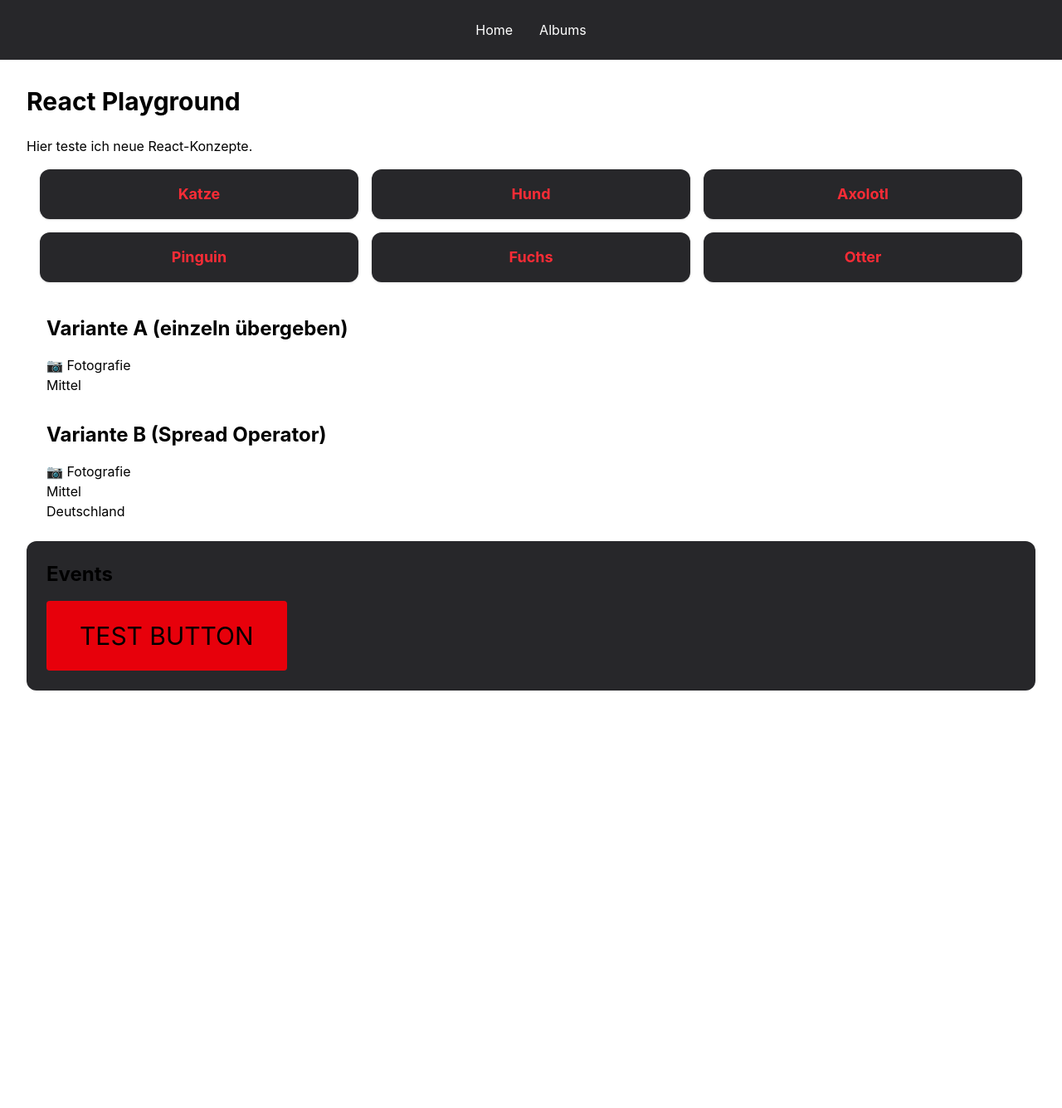
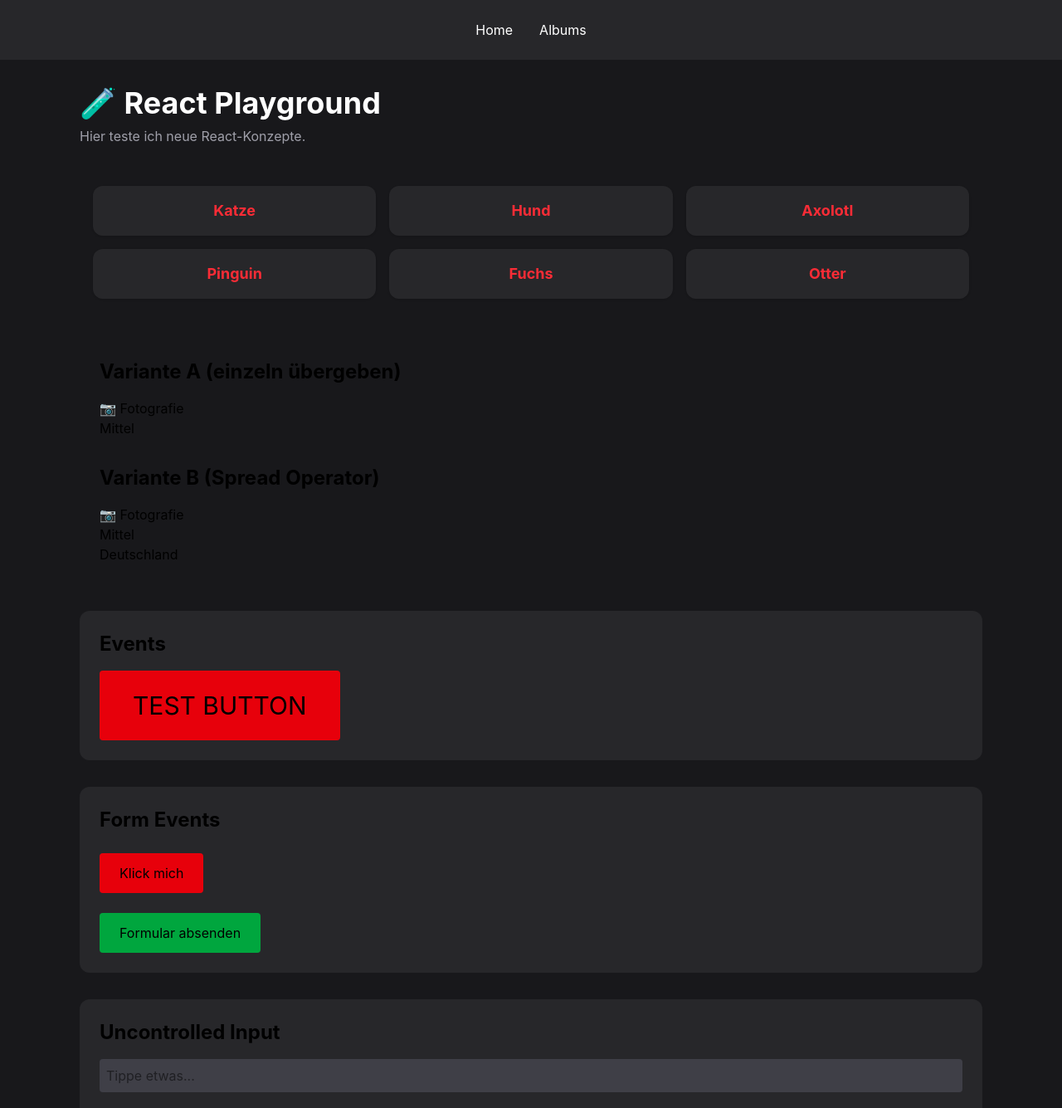
Before and after one commit to getzin/react-about-me, a React (Vite) app: page /playground in a window 1280 px wide. Shown: the top 1335 px of the page at 83% size. Before the commit the page ends 864 px from the top, so only its background shows below. Built offline with nearby package versions, Linux system fonts and the light colour scheme.

Commit message:
Add filter playground example and improve playground layout

```diff
--- /dev/null
+++ b/src/playground/ControlledInput.tsx
@@ -0,0 +1,42 @@
+import { useState } from "react";
+
+export default function ControlledInput() {
+  const [text, setText] = useState("");
+
+  console.log("Render:", text);
+
+  function handleChange(event: React.ChangeEvent<HTMLInputElement>) {
+    setText(event.target.value);
+    console.log("Beide kennen:", event.target.value);
+  }
+
+  return (
+    <div className="rounded-xl bg-zinc-800 p-6">
+      <h2 className="mb-4 text-2xl font-bold">Controlled Input</h2>
+
+      <input
+        type="text"
+        value={text}
+        onChange={handleChange}
+        placeholder="Tippe etwas..."
+        className="w-full rounded bg-zinc-700 p-2"
+      />
+
+      <button
+        onClick={() => {
+          setText("xxx");
+          console.log("Text:", text);
+        }}
+      >
+        Clear
+      </button>
+
+      <p>{text}</p>
+
+      <p className="mt-4">
+        React-State:
+        <span className="font-bold"> {text}</span>
+      </p>
+    </div>
+  );
+}
--- /dev/null
+++ b/src/playground/Counter.tsx
@@ -0,0 +1,19 @@
+import { useState } from "react";
+
+export default function Counter() {
+  const [count, setCount] = useState(0);
+  console.log("Render:", count);
+
+  function increment() {
+    console.log("Vor setCount:", count);
+    setCount(count + 1);
+    console.log("Nach setCount:", count);
+  }
+
+  return (
+    <div>
+      <p>Count: {count}</p>
+      <button onClick={increment}>Increment</button>
+    </div>
+  );
+}
--- /dev/null
+++ b/src/playground/FilterExample.tsx
@@ -0,0 +1,33 @@
+// FilterExample.tsx
+
+import { useState } from "react";
+
+export default function FilterExample() {
+  const [searchText, setSearchText] = useState("");
+
+  const pets = ["Katze", "Hund", "Otter", "Axolotl", "Pinguin"];
+
+  const filteredPets = pets.filter((pet) =>
+    pet.toLowerCase().includes(searchText.toLowerCase()),
+  );
+
+  return (
+    <div className="space-y-6 rounded-xl border border-zinc-700 bg-zinc-800ok p-6 shadow-lg">
+      <h2 className="text-2xl font-bold">Filter Example</h2>
+      <p className="text-sm text-zinc-400">useState • filter() • includes()</p>
+      <input
+        type="text"
+        placeholder="Suche..."
+        value={searchText}
+        onChange={(e) => setSearchText(e.target.value)}
+        className="w-full rounded bg-zinc-700 p-2"
+      />
+
+      {filteredPets.map((pet) => (
+        <div key={pet} className="rounded-md bg-zinc-700 px-3 py-2">
+          {pet}
+        </div>
+      ))}
+    </div>
+  );
+}
--- /dev/null
+++ b/src/playground/FocusExample.tsx
@@ -0,0 +1,41 @@
+import { useRef, useState } from "react";
+
+export default function FocusExample() {
+  const [firstName, setFirstName] = useState("");
+  const [lastName, setLastName] = useState("");
+
+  const lastNameRef = useRef<HTMLInputElement>(null);
+
+  function handleSubmit(event: React.FormEvent<HTMLFormElement>) {
+    event.preventDefault();
+
+    console.log(lastNameRef.current);
+
+    if (lastName === "") {
+      lastNameRef.current?.focus();
+      return;
+    }
+
+    console.log(lastName);
+  }
+
+  return (
+    <form onSubmit={handleSubmit}>
+      <input
+        type="text"
+        placeholder="Vorname"
+        value={firstName}
+        onChange={(e) => setFirstName(e.target.value)}
+      />
+      <input
+        type="text"
+        placeholder="Nachname"
+        value={lastName}
+        onChange={(e) => setLastName(e.target.value)}
+        ref={lastNameRef}
+      />
+
+      <button>Submit</button>
+    </form>
+  );
+}
--- /dev/null
+++ b/src/playground/FormEventsExample.tsx
@@ -0,0 +1,27 @@
+export default function FormEventsExample() {
+  function handleClick() {
+    console.log("Button wurde geklickt!");
+  }
+
+  function handleSubmit(event: React.FormEvent) {
+    event.preventDefault();
+
+    console.log("Formular wurde abgeschickt!");
+  }
+
+  return (
+    <div className="rounded-xl bg-zinc-800 p-6 space-y-6">
+      <h2 className="text-2xl font-bold">Form Events</h2>
+
+      <button onClick={handleClick} className="rounded bg-red-600 px-6 py-3">
+        Klick mich
+      </button>
+
+      <form onSubmit={handleSubmit}>
+        <button type="submit" className="rounded bg-green-600 px-6 py-3">
+          Formular absenden
+        </button>
+      </form>
+    </div>
+  );
+}
--- /dev/null
+++ b/src/playground/FormExample.tsx
@@ -0,0 +1,26 @@
+import { useState } from "react";
+
+export default function FormExample() {
+  const [name, setName] = useState("");
+
+  function handleSubmit(event: React.FormEvent<HTMLFormElement>) {
+    event.preventDefault();
+
+    console.log("Name:", name);
+
+    setName("");
+  }
+
+  return (
+    <form onSubmit={handleSubmit}>
+      <input
+        type="text"
+        //value={name}
+        onChange={(event) => setName(event.target.value)}
+        placeholder="Name"
+      />
+
+      <button>Submit</button>
+    </form>
+  );
+}
--- a/src/playground/Playground.tsx
+++ b/src/playground/Playground.tsx
@@ -1,18 +1,41 @@
+// Playground.tsx
+
 import PetsList from "./PetsList";
-
 import SpreadExample from "./SpreadExample";
-
 import EventsExample from "./EventsExample";
+import FormEventsExample from "./FormEventsExample";
+import ControlledInput from "./ControlledInput";
+import UncontrolledInput from "./UncontrolledInput";
+import Counter from "./Counter";
+import FormExample from "./FormExample";
+import FocusExample from "./FocusExample";
+import FilterExample from "./FilterExample";
 
 export default function Playground() {
   return (
-    <main className="p-8">
-      <h1 className="text-3xl font-bold mb-6">React Playground</h1>
-      <p>Hier teste ich neue React-Konzepte.</p>
-
-      <PetsList />
-      <SpreadExample />
-      <EventsExample />
+    <main className="min-h-screen bg-zinc-900">
+      <div className="mx-auto max-w-6xl space-y-8 p-8">
+        <header>
+          <h1 className="mb-2 text-4xl font-bold text-white">
+            🧪 React Playground
+          </h1>
+          <p className="text-zinc-400">Hier teste ich neue React-Konzepte.</p>
+        </header>
+        <PetsList />
+        <SpreadExample />
+        <EventsExample />
+        <FormEventsExample />
+        <UncontrolledInput />
+        <ControlledInput />
+        <ControlledInput />
+        <ControlledInput />
+        <Counter />
+        <Counter />
+        <Counter />
+        <FormExample />
+        <FocusExample />
+        <FilterExample />
+      </div>
     </main>
   );
 }
--- /dev/null
+++ b/src/playground/UncontrolledInput.tsx
@@ -0,0 +1,20 @@
+export default function UncontrolledInput() {
+  function handleChange(event: React.ChangeEvent<HTMLInputElement>) {
+    console.log("Browser kennt:", event.target.value);
+  }
+
+  return (
+    <div className="rounded-xl bg-zinc-800 p-6">
+      <h2 className="mb-4 text-2xl font-bold">Uncontrolled Input</h2>
+
+      <input
+        type="text"
+        onChange={handleChange}
+        placeholder="Tippe etwas..."
+        className="w-full rounded bg-zinc-700 p-2"
+      />
+
+      <p className="mt-4 text-zinc-400">React speichert den Text nicht.</p>
+    </div>
+  );
+}
--- /dev/null
+++ b/src/playground/html-events.html
@@ -0,0 +1,22 @@
+<!DOCTYPE html>
+<html lang="de">
+<head>
+    <meta charset="UTF-8">
+    <title>Old School Events</title>
+</head>
+<body>
+
+    <h1>Old School HTML Events</h1>
+
+    <button onclick="sayHello()">
+        Klick mich
+    </button>
+
+    <script>
+        function sayHello() {
+            console.log("Hallo aus klassischem HTML!");
+        }
+    </script>
+
+</body>
+</html>
```
